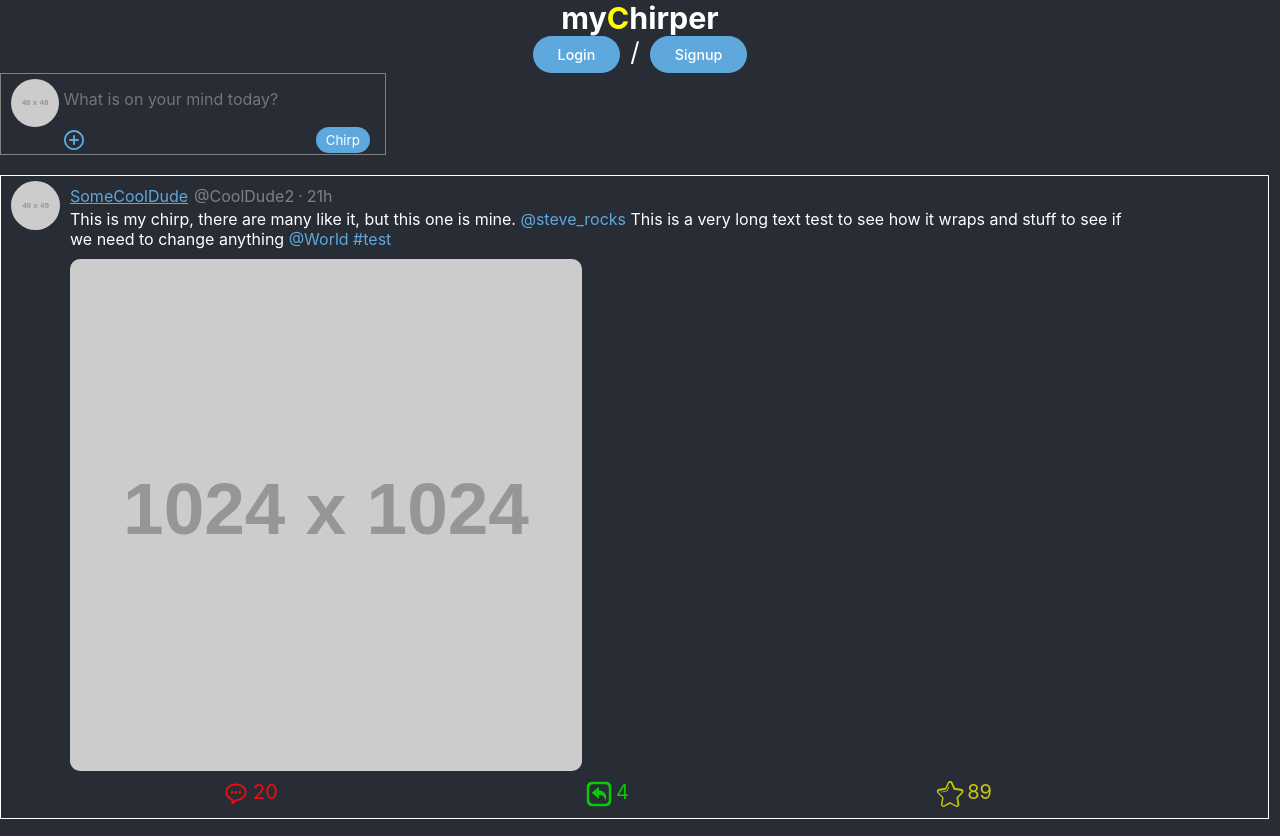
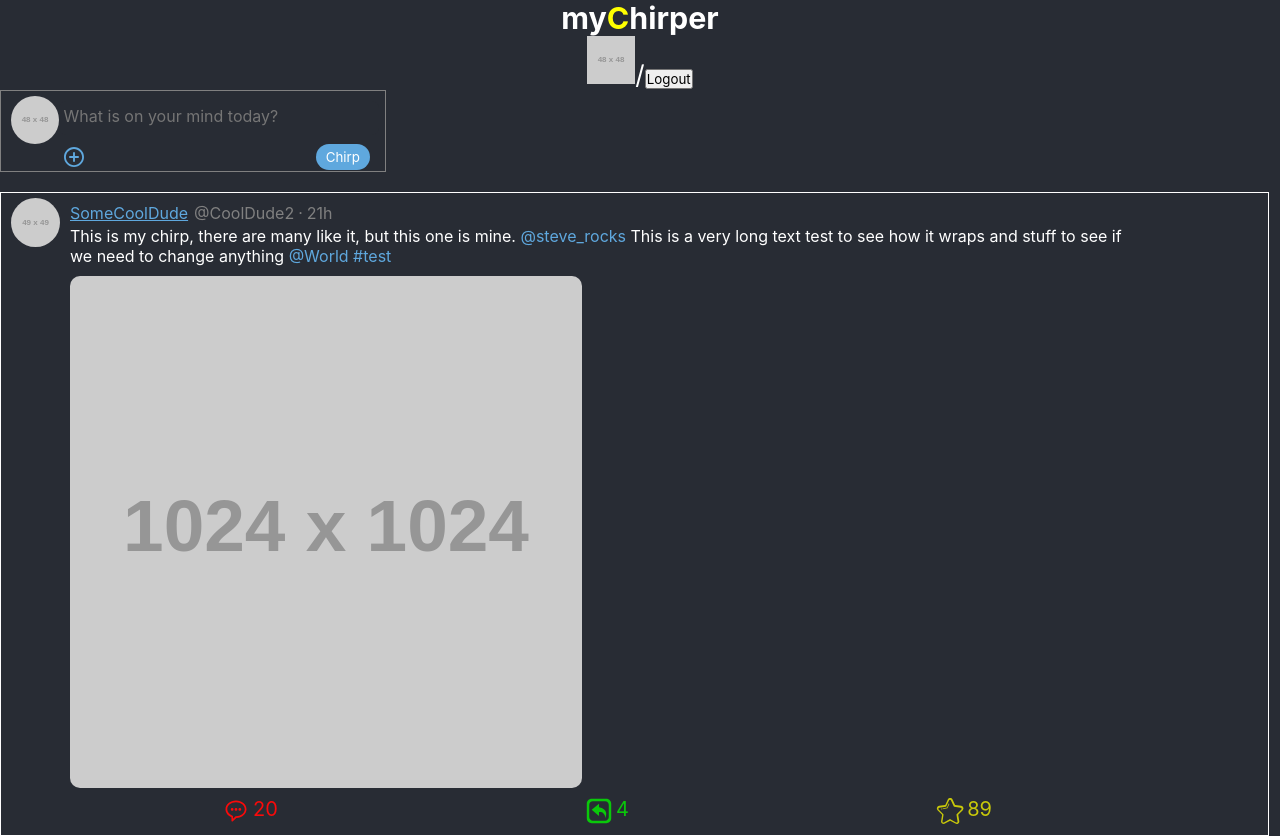
Before and after one commit to Michael-Lafreniere/chirper, a React (Create React App) app in the folder client/: page / in a window 1280 px wide. Built offline with nearby package versions, Linux system fonts and the light colour scheme.

Commit message:
Working on finishing the Header component with login/signup/logout/user profile.

```diff
--- a/client/src/App.js
+++ b/client/src/App.js
@@ -4,7 +4,7 @@ import Header from './components/Header';
 import CreateAccount from './components/CreateAccount';
 import Chirp from './components/Chirp';
 import CreateChirp from './components/CreateChirp';
-import { UserContext, getUserData } from './utils/Users';
+import { UserContext, getUserData } from './utils/User';
 
 import './App.css';
 
@@ -19,7 +19,6 @@ const App = () => {
       'This is my chirp, there are many like it, but this one is mine. @steve_rocks This is a very long text test to see how it wraps and stuff to see if we need to change anything @World #test'
     // reChirp: "StanLee",
   };
-  // console.log(getUserData());
 
   return (
     <UserContext.Provider value={{ user, setUser }}>
--- a/client/src/components/CreateChirp.js
+++ b/client/src/components/CreateChirp.js
@@ -1,7 +1,6 @@
 import React, { useReducer, useContext } from 'react';
 import { postChirp } from '../utils/dbHelpers';
-// import { useLocalStorage } from './utils/useLocalStorage';
-import { UserContext } from '../utils/Users';
+import { UserContext } from '../utils/User';
 
 import './CreateChirp.css';
 
--- a/client/src/components/Header.css
+++ b/client/src/components/Header.css
@@ -1,6 +1,6 @@
 header {
   display: flex;
-  justify-content: space-between;
+  /* justify-content: space-between; */
 }
 
 .title {
--- a/client/src/components/Header.js
+++ b/client/src/components/Header.js
@@ -1,9 +1,31 @@
-import React from 'react';
+import React, { useContext, useEffect, useState } from 'react';
+import { UserContext } from '../utils/User';
 import Login from './Login';
 
 import './Header.css';
 
 const Header = () => {
+  const [loggedIn, setLoggedIn] = useState(false);
+  const { user } = useContext(UserContext);
+  let image = 'https://via.placeholder.com/48';
+
+  useEffect(() => {
+    if (user.id >= 0) setLoggedIn(true);
+  }, [user.id]);
+
+  const login = (
+    <div>
+      <Login /> / <button>Signup</button>
+    </div>
+  );
+  const userInfo = (
+    <div>
+      <a href={`http://localhost:3000/${user.handle}`}>
+        <img src={image} alt="user supplied profile" />
+      </a>
+      /<button>Logout</button>
+    </div>
+  );
   return (
     <header className="App-header">
       <div className="title">
@@ -11,15 +33,7 @@ const Header = () => {
           my<span>C</span>hirper
         </h3>
       </div>
-      <div className="login-signup">
-        <Login />
-        {/* <form>
-          <input type="text" placeholder="Email or handle" />
-          <input type="password" placeholder="password" />
-          <button>Login</button>
-        </form> */}
-        /<button>Signup</button>
-      </div>
+      {loggedIn ? userInfo : login}
     </header>
   );
 };
--- a/client/src/components/Login.js
+++ b/client/src/components/Login.js
@@ -1,4 +1,4 @@
-import React, { useState, useRef } from 'react';
+import React, { useState } from 'react';
 
 import { authUser } from '../utils/dbHelpers';
 
@@ -12,8 +12,8 @@ const INITIAL_STATE = {
 
 export default function Login() {
   const [open, setOpen] = useState(true);
-  // const [error, setError] = React.useState(null);
-  const error = useRef(null);
+  const [error] = React.useState(null);
+  // const error = useRef(null);
   const {
     handleSubmit,
     handleChange,
--- a/client/src/utils/Users.js
+++ b/client/src/utils/User.js
@@ -3,6 +3,7 @@ import React from 'react';
 export const UserContext = React.createContext(null);
 
 export const getUserData = () => {
+  const id = localStorage.getItem('id');
   const displayName = localStorage.getItem('displayName');
   const handle = localStorage.getItem('handle');
   const userImage = localStorage.getItem('userImage');
@@ -10,6 +11,7 @@ export const getUserData = () => {
   const accessToken = localStorage.getItem('accessToken');
   const refreshToken = localStorage.getItem('refreshToken');
   return {
+    id,
     displayName,
     handle,
     userImage,
--- a/client/src/utils/dbHelpers.js
+++ b/client/src/utils/dbHelpers.js
@@ -53,6 +53,7 @@ export async function authUser(account, password, address) {
   const data = await results.json();
   if (data) {
     if (data.message && data.message === 'successful') {
+      localStorage.setItem('id', data.user.id);
       localStorage.setItem('displayName', data.user.displayName);
       localStorage.setItem('handle', data.user.handle);
       localStorage.setItem('userImage', data.user.userImage);
@@ -67,14 +68,14 @@ export async function authUser(account, password, address) {
 
 export async function postChirp(user, chirp, reply_to, address) {
   const url = address ? address : chirpServer;
+  const { accessToken, id } = user;
 
+  // TODO: Get user_id from
   const chirpData = {
     content: chirp,
     reply_to: -1,
-    user_id: 14
+    user_id: id
   };
-
-  const { accessToken } = user;
 
   fetch(`${url}/chirp`, {
     method: 'POST',
```
Also changed, not shown: 1 other file (tests, documents, lock files or other folders).
